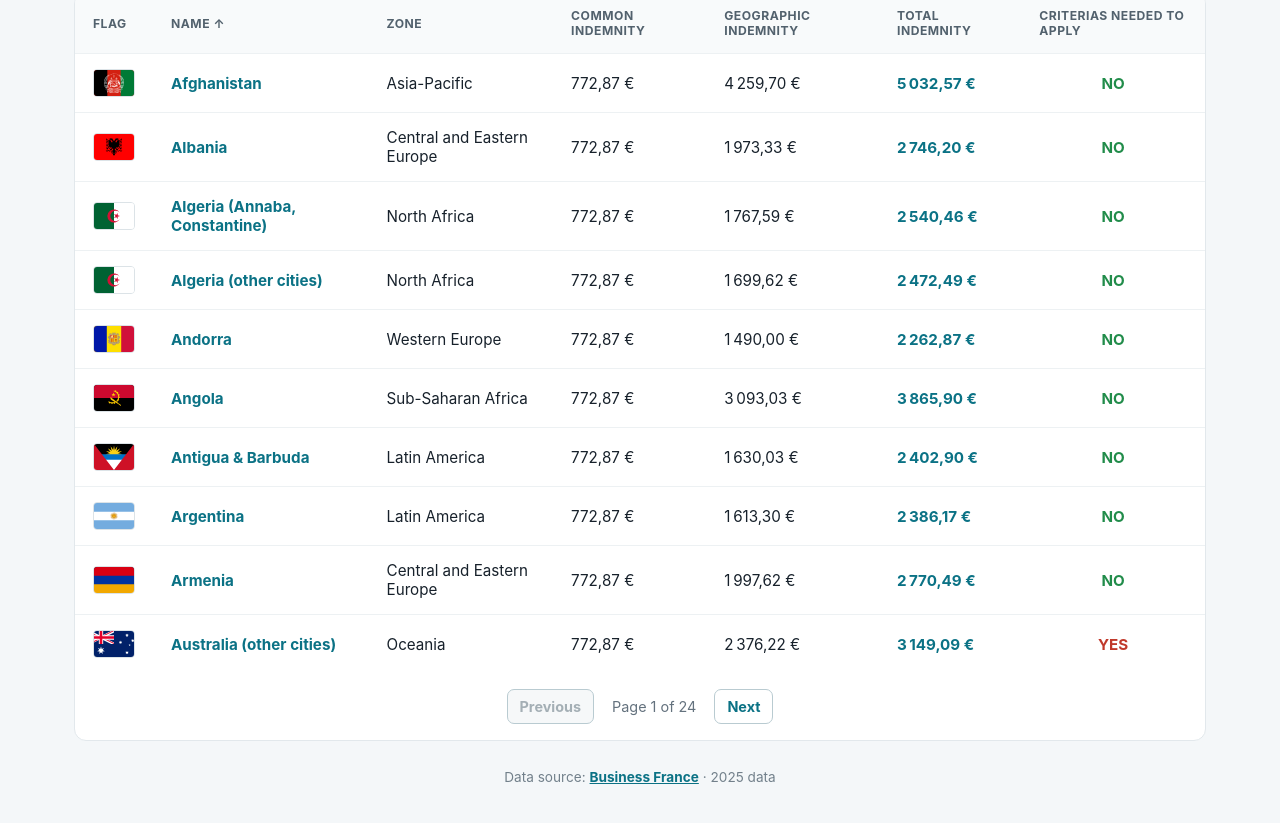
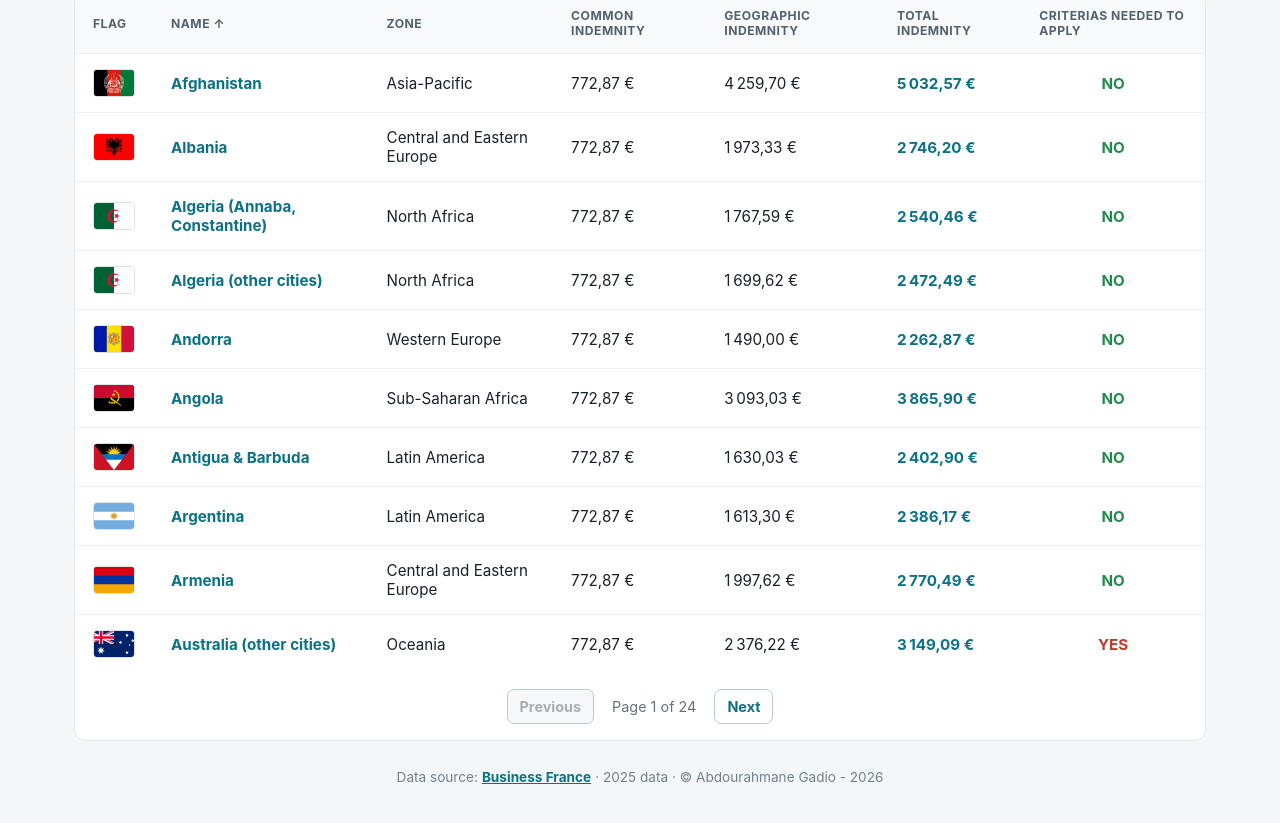
Before and after one commit to AbdourahmaneGadio/v.i.e_comparator, a React (Vite) app: page / in a window 1280 px wide. Shown: the part 417-1240 px from the top of the page. Built offline with nearby package versions, Linux system fonts and the light colour scheme.

Commit message:
feat: add footer copyright

```diff
--- a/src/App.tsx
+++ b/src/App.tsx
@@ -13,6 +13,7 @@ import { ZONES, type CriteriaFilter, type SelectedZones, type SortColumn, type S
 const pageSize = 10;
 
 function App() {
+  const currentYear = new Date().getFullYear();
   const [language, setLanguage] = useState<Language>("en");
   const [isLanguageMenuOpen, setIsLanguageMenuOpen] = useState(false);
   const [theme, setTheme] = useState<Theme>("light");
@@ -246,6 +247,7 @@ function App() {
           Business France
         </a>
         <span>· {translation.dataYear}</span>
+        <span>· © Abdourahmane Gadio - {currentYear}</span>
       </footer>
     </main>
   );
```
